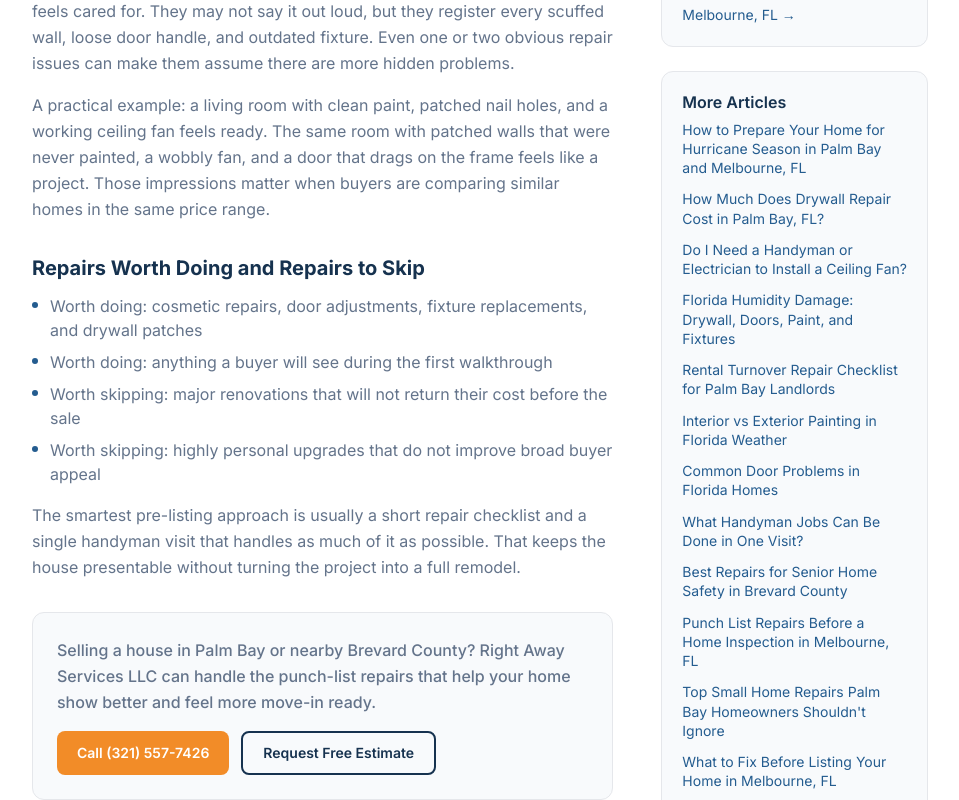
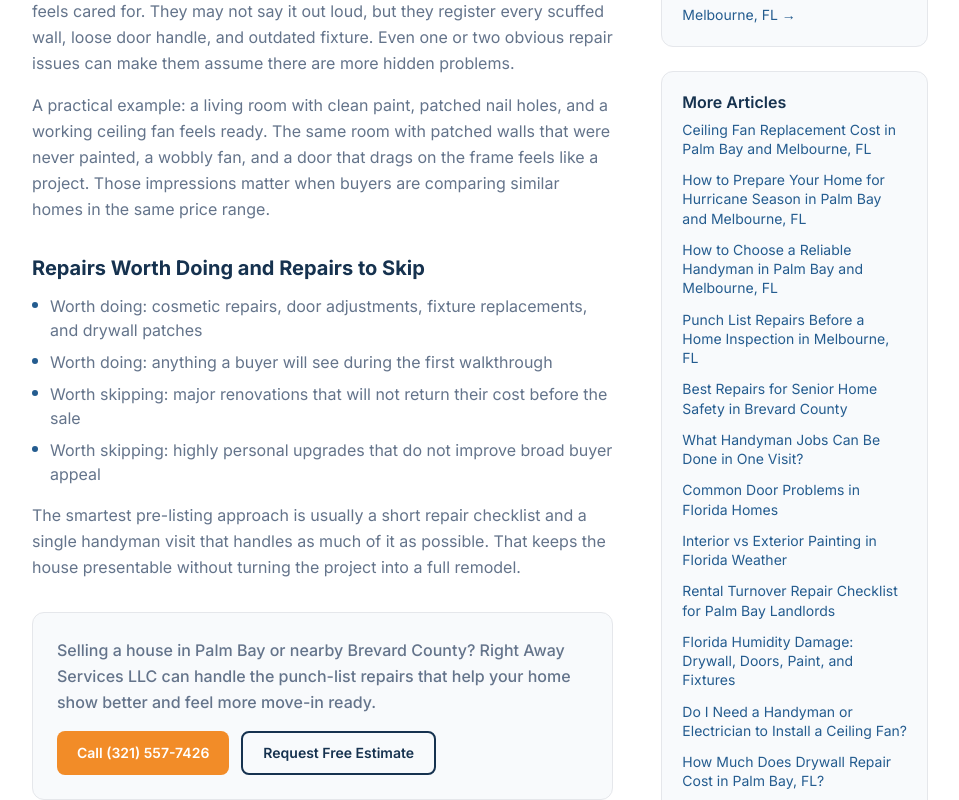
Before and after one commit to nomadghibi/rightawayservices, a Next.js app: page /blog/best-home-repairs-before-selling-house-palm-bay in a window 1280 px wide. Shown: the part 1220-2020 px from the top of the page, without its empty margins (160-1119 px from the left). Built offline with nearby package versions, Linux system fonts and the light colour scheme.

Commit message:
Show newest blog posts first

```diff
--- a/app/blog/[slug]/page.tsx
+++ b/app/blog/[slug]/page.tsx
@@ -36,6 +36,9 @@
 
   const relatedServicePages = services.filter((s) => post.relatedServices.includes(s.slug))
   const relatedAreaPages = serviceAreas.filter((a) => post.relatedAreas.includes(a.slug))
+  const sortedBlogPosts = [...indexableBlogPosts].sort(
+    (a, b) => new Date(b.date).getTime() - new Date(a.date).getTime(),
+  )
 
   const breadcrumbs = buildBreadcrumbSchema([
     { name: 'Home', url: '/' },
@@ -212,7 +215,7 @@
               <div className="bg-off-white rounded-xl p-5 border border-gray-200">
                 <h3 className="font-semibold text-navy mb-2">More Articles</h3>
                 <ul className="space-y-3">
-                  {indexableBlogPosts
+                  {sortedBlogPosts
                     .filter((p) => p.slug !== post.slug)
                     .map((p) => (
                       <li key={p.slug}>
--- a/app/blog/page.tsx
+++ b/app/blog/page.tsx
@@ -17,6 +17,10 @@
 })
 
 export default function BlogIndexPage() {
+  const sortedBlogPosts = [...indexableBlogPosts].sort(
+    (a, b) => new Date(b.date).getTime() - new Date(a.date).getTime(),
+  )
+
   return (
     <>
       <SchemaScript
@@ -28,7 +32,7 @@
       <SchemaScript
         schema={buildItemListSchema(
           'Right Away Services home repair blog posts',
-          indexableBlogPosts.map((post) => ({
+          sortedBlogPosts.map((post) => ({
             name: post.title,
             url: `/blog/${post.slug}`,
             description: post.excerpt,
@@ -59,7 +63,7 @@
       <section className="py-16 px-4 bg-white">
         <div className="max-w-5xl mx-auto">
           <div className="grid grid-cols-1 md:grid-cols-2 lg:grid-cols-3 gap-8">
-            {indexableBlogPosts.map((post) => (
+            {sortedBlogPosts.map((post) => (
               <article key={post.slug} className="border border-gray-200 rounded-xl overflow-hidden hover:shadow-md transition-shadow">
                 <div className="bg-off-white h-36 flex items-center justify-center">
                   <div className="text-5xl">🏠</div>
```
